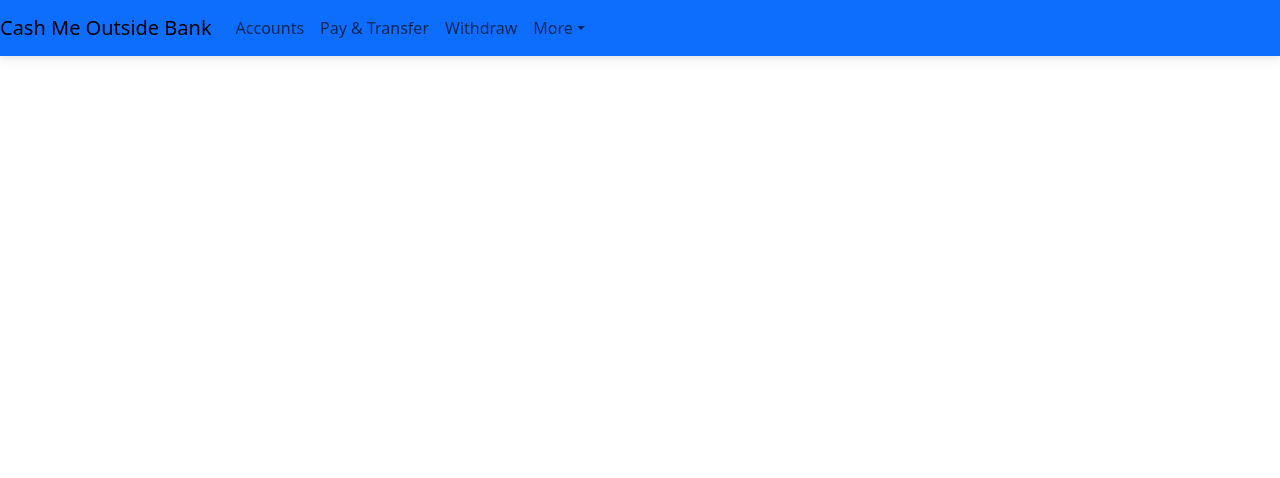
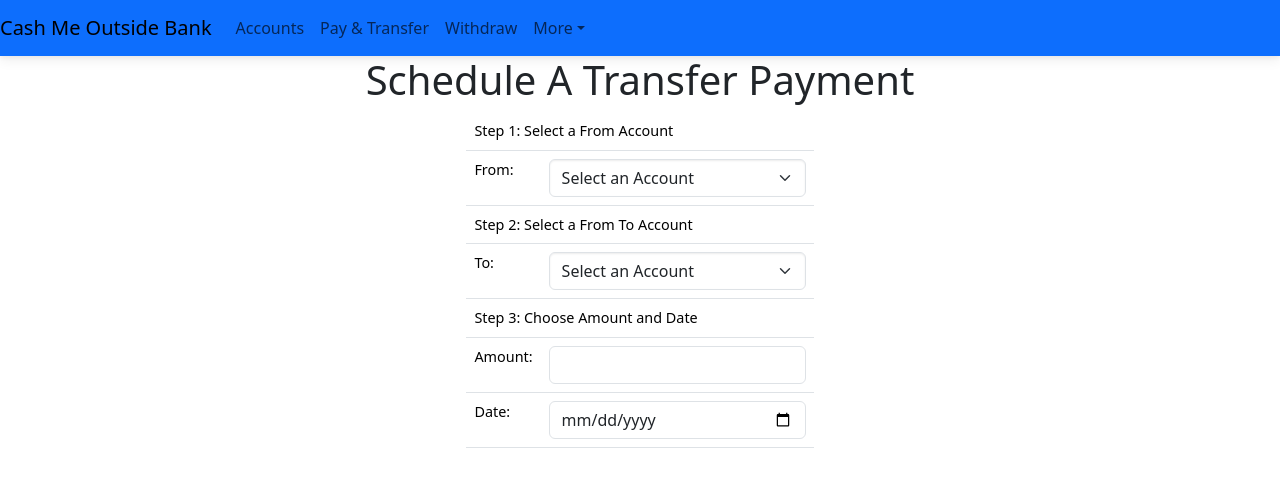
Before and after one commit to 00rest/cash-me-outside, a React (Create React App) app in the folder client/: page /transfer in a window 1280 px wide. Shown: the top 478 px of the page. Built offline with nearby package versions, Linux system fonts and the light colour scheme.

Commit message:
Added Transfer page and some fixes in home page

```diff
--- a/client/src/App.js
+++ b/client/src/App.js
@@ -2,6 +2,7 @@ import React from 'react';
 import "bootstrap/dist/css/bootstrap.min.css";
 import Navbar from "./Navigation/Navbar.js";
 import Home from './pages/Home.js';
+import Transfer from './pages/Transfer.js';
 import { BrowserRouter, Routes, Route } from "react-router-dom"
 import Login from './pages/Login';
 
@@ -12,6 +13,7 @@ function App() {
       <Routes>
         <Route path='/' element={<Login />} />
         <Route path='/home' element={<Home />} />
+        <Route path='/transfer' element={<Transfer />} />
       </Routes>
     </BrowserRouter>
   );
--- a/client/src/index.js
+++ b/client/src/index.js
@@ -4,7 +4,6 @@ import './index.css';
 import 'mdb-react-ui-kit/dist/css/mdb.min.css';
 import "@fortawesome/fontawesome-free/css/all.min.css";
 import App from './App';
-import reportWebVitals from './reportWebVitals';
 
 const root = ReactDOM.createRoot(document.getElementById('root'));
 root.render(
@@ -16,4 +15,3 @@ root.render(
 // If you want to start measuring performance in your app, pass a function
 // to log results (for example: reportWebVitals(console.log))
 // or send to an analytics endpoint. Learn more: https://bit.ly/CRA-vitals
-reportWebVitals();
--- a/client/src/pages/Home.js
+++ b/client/src/pages/Home.js
@@ -13,7 +13,7 @@ import { MDBTable, MDBTableHead, MDBTableBody, MDBCardHeader } from 'mdb-react-u
 export default function App() {
 
   return (
-    <div>
+    <div style={{display: 'flex', justifyContent: 'center'}}>
       <MDBRow>
         <MDBCol sm='8'>
           <MDBCard border='primary' background='white' shadow='9'>
--- /dev/null
+++ b/client/src/pages/Transfer.js
@@ -0,0 +1,54 @@
+import React from 'react';
+import Form from 'react-bootstrap/Form';
+import { MDBTable, MDBTableBody } from 'mdb-react-ui-kit';
+
+export default function App() {
+  return (
+    <div className='transfer'>
+      <div style={{display: 'flex', justifyContent: 'center'}}>
+        <h1>Schedule A Transfer Payment</h1>
+      </div>
+      <MDBTable style={{display: 'flex', justifyContent: 'center'}}>
+        <MDBTableBody>
+          <tr>
+            <th colSpan={2}>Step 1: Select a From Account</th>
+          </tr>
+          <tr>
+            <td>From:</td>
+            <td><Form.Select aria-label="Default select example">
+              <option>Select an Account</option>
+              <option value="1">Checking Account</option>
+              <option value="2">Savings Account</option>
+            </Form.Select></td>
+          </tr>
+          <tr>
+            <th colSpan={2}>Step 2: Select a From To Account</th>
+          </tr>
+          <tr>
+            <td>To:</td>
+            <td><Form.Select aria-label="Default select example">
+              <option>Select an Account</option>
+              <option value="1">Checking Account</option>
+              <option value="2">Savings Account</option>
+            </Form.Select></td>
+          </tr>
+          <tr>
+            <th colSpan={2}>Step 3: Choose Amount and Date</th>
+          </tr>
+          <tr>
+            <td>Amount:</td>
+            <td>
+            <Form.Control type="text" />
+            </td>
+          </tr>
+          <tr>
+            <td>Date:</td>
+            <td>
+            <Form.Control type="date" />
+            </td>
+          </tr>
+        </MDBTableBody>
+      </MDBTable>
+    </div>
+  );
+}
```
